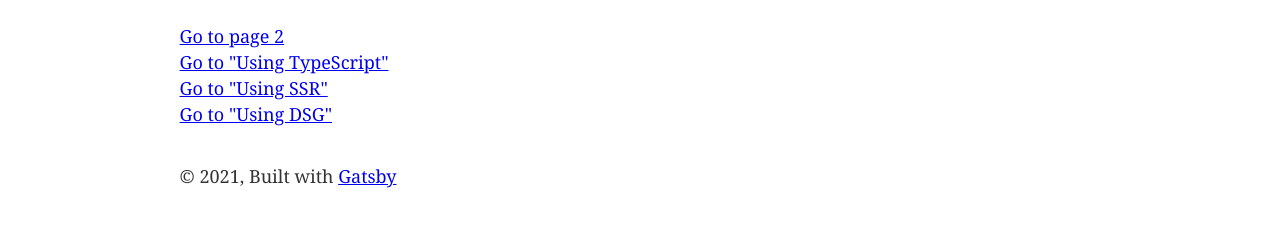
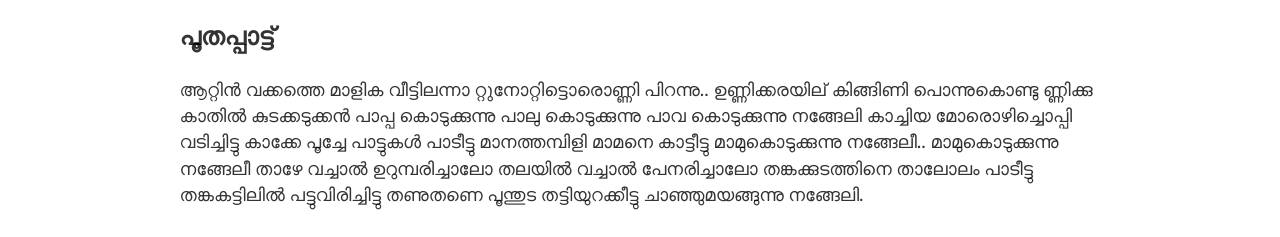
Before and after one commit to varghesejose2020/malayalamtech, a Gatsby site: page / in a window 1280 px wide. Shown: the part 512-749 px from the top of the page. Built offline with nearby package versions, Linux system fonts and the light colour scheme; Gatsby itself is replaced by a stand-in of ours.

Commit message:
ok updatedok

```diff
--- a/src/pages/index.js
+++ b/src/pages/index.js
@@ -25,6 +25,30 @@ const IndexPage = () => (
       style={{ marginBottom: `1.45rem` }}
     />
     <h1>Experience the speed of Gatsby And Gatsby Cloud</h1>
+
+<h3>പൂതപ്പാട്ട്</h3>
+    <p>ആറ്റിന്‍ വക്കത്തെ മാളിക വീട്ടിലന്നാ
+റ്റുനോറ്റിട്ടൊരൊണ്ണി പിറന്നു..
+ഉണ്ണിക്കരയില് കിങ്ങിണി പൊന്നുകൊണ്ടു
+ണ്ണിക്കു കാതില്‍ കുടക്കടുക്കന്‍
+പാപ്പ കൊടുക്കുന്നു പാലു കൊടുക്കുന്നു
+പാവ കൊടുക്കുന്നു നങ്ങേലി
+കാച്ചിയ മോരൊഴിച്ചൊപ്പി വടിച്ചിട്ടു
+കാക്കേ പൂച്ചേ പാട്ടുകള്‍ പാടീട്ടു
+മാനത്തമ്പിളി മാമനെ കാട്ടീട്ടു
+മാമുകൊടുക്കുന്നു നങ്ങേലീ..
+മാമുകൊടുക്കുന്നു നങ്ങേലീ
+താഴേ വച്ചാല്‍ ഉറുമ്പരിച്ചാലോ
+തലയില്‍ വച്ചാല്‍ പേനരിച്ചാലോ
+തങ്കക്കുടത്തിനെ താലോലം പാടീട്ടു
+തങ്കകട്ടിലില്‍ പട്ടുവിരിച്ചിട്ടു
+തണുതണെ പൂന്തുട തട്ടിയുറക്കീട്ടു
+ചാ‍ഞ്ഞുമയങ്ങുന്നു നങ്ങേലി.
+
+
+
+</p>
+~ഇടശ്ശേരി ഗോവിന്ദൻ നായർ
 <p>
       <Link to="/page-2/">Go to page 2</Link> <br />
       <Link to="/using-typescript/">Go to "Using TypeScript"</Link> <br />
```
Also changed, not shown: src/images/gatsby-icon.png (deleted).
